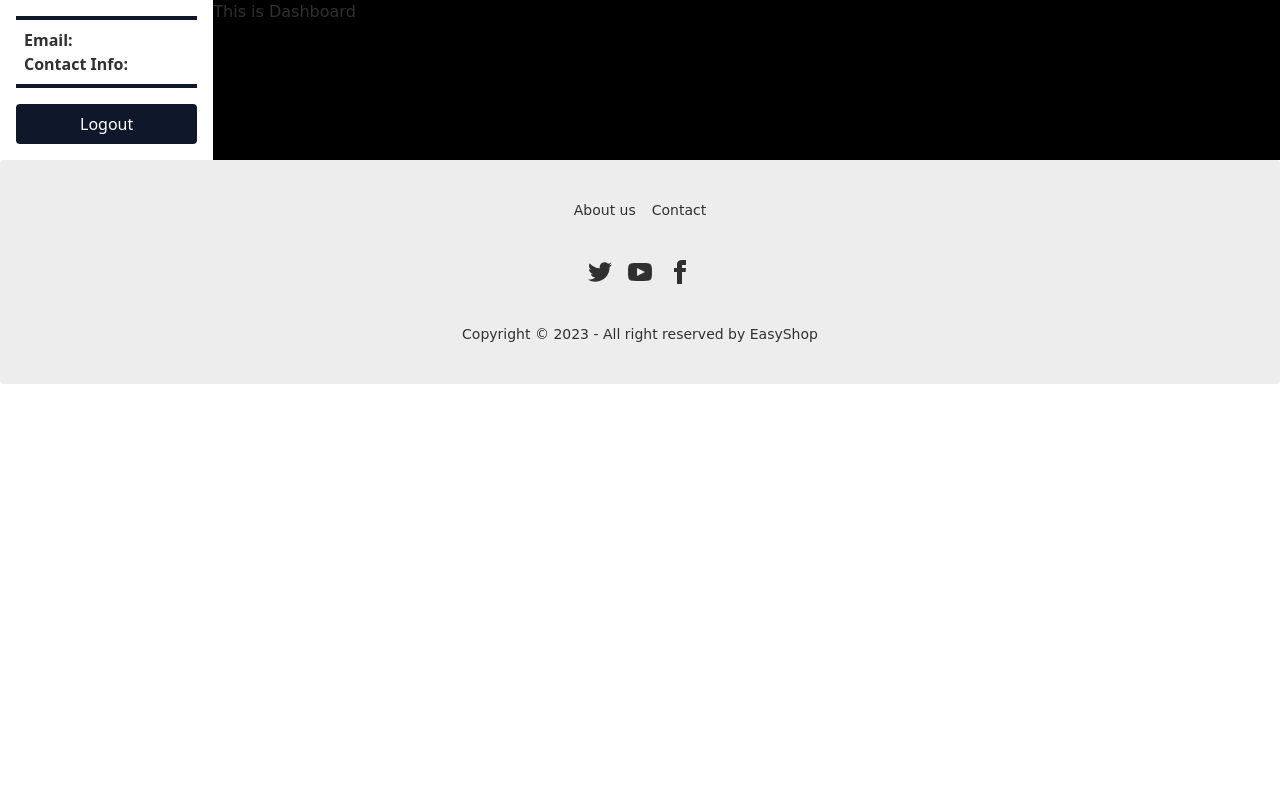
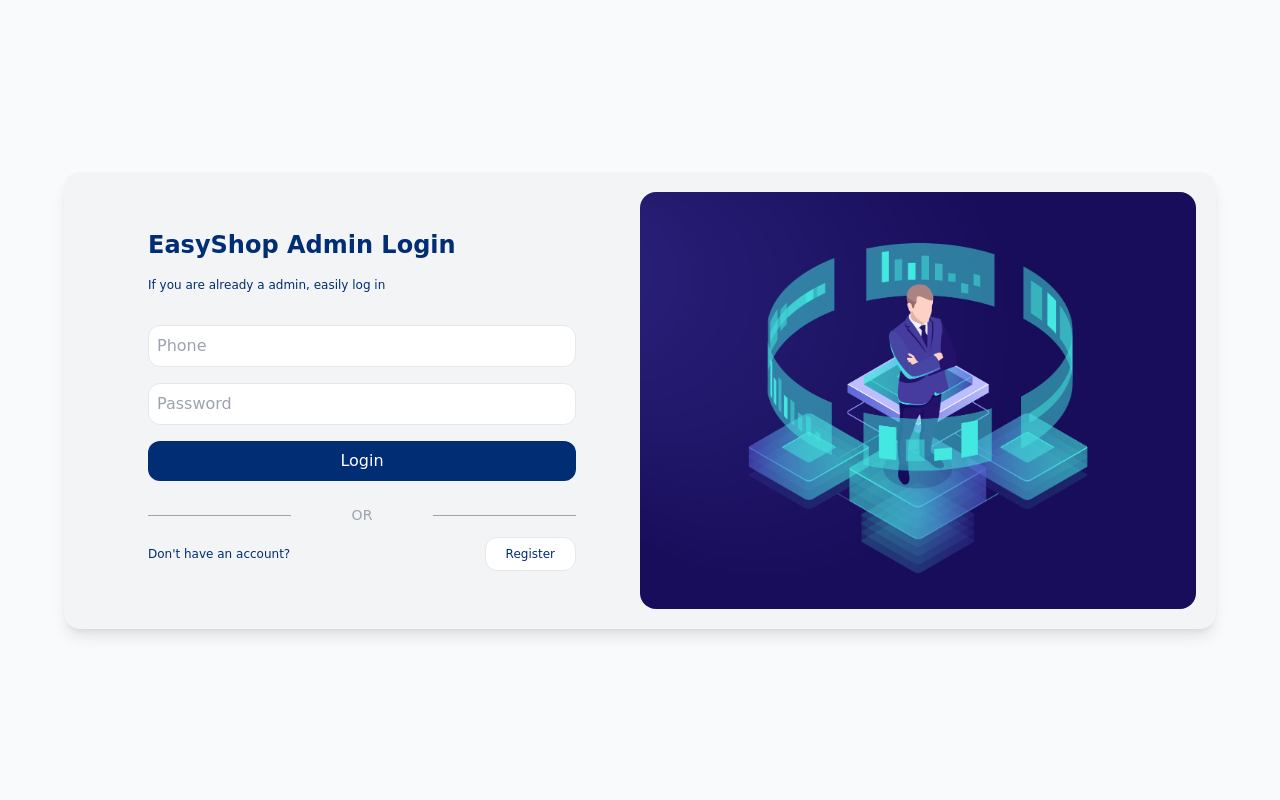
Before and after one commit to MdRahi99/EasyShop, a React (Vite) app: page / in a window 1280 px wide. Shown: the top 800 px of the page. Built offline with nearby package versions, Linux system fonts and the light colour scheme; no server answers.

Commit message:
implement logout functionality

```diff
--- a/src/Components/AdminLogin/AdminLogin.jsx
+++ b/src/Components/AdminLogin/AdminLogin.jsx
@@ -25,6 +25,7 @@
                 if (data.status == "Ok") {
                     alert("Login Successful");
                     window.localStorage.setItem("token", data.data);
+                    window.localStorage.setItem("loggedIn", true);
                     window.location.href = "./";
                 }
             })
--- a/src/Components/Shared/Header/Header.jsx
+++ b/src/Components/Shared/Header/Header.jsx
@@ -4,7 +4,7 @@
 
 const Header = () => {
 
-    const { user } = useContext(AuthContext);
+    const { user, logOut } = useContext(AuthContext);
 
     return (
         <div className='flex flex-col gap-4 p-4'>
@@ -14,7 +14,7 @@
                 <h1>Contact Info: {user.phone}</h1>
             </div>
             <Link className='p-2 bg-slate-900 text-center hover:bg-white hover:text-slate-900 hover:border-x-2 hover:border-slate-900 font-sans text-white rounded'>
-                <button>Logout</button>
+                <button onClick={logOut}>Logout</button>
             </Link>
         </div>
     );
--- a/src/Contexts/AuthProvider/AuthProvider.jsx
+++ b/src/Contexts/AuthProvider/AuthProvider.jsx
@@ -9,6 +9,8 @@
 const AuthProvider = ({ children }) => {
 
     const [user, setUser] = useState([]);
+
+    const isLoggedIn = window.localStorage.getItem("loggedIn");
 
     useEffect(() => {
         const userData = async () => {
@@ -27,7 +29,12 @@
         userData();
     }, []);
 
-    const authInfo = { user };
+    const logOut = () => {
+        window.localStorage.clear();
+        window.location.href="./login";
+    }
+
+    const authInfo = { user, logOut, isLoggedIn };
 
     return (
         <AuthContext.Provider value={authInfo}>
--- a/src/Layouts/AdminLayout.jsx
+++ b/src/Layouts/AdminLayout.jsx
@@ -1,11 +1,16 @@
-import React from 'react';
+import React, { useContext } from 'react';
 import Header from '../Components/Shared/Header/Header';
 import { Outlet } from 'react-router-dom';
 import Footer from '../Components/Shared/Footer/Footer';
+import { AuthContext } from '../Contexts/AuthProvider/AuthProvider';
+import AdminLogin from '../Components/AdminLogin/AdminLogin';
 
 const AdminLayout = () => {
+    const { isLoggedIn } = useContext(AuthContext);
     return (
         <div className='flex flex-col'>
+            {
+                isLoggedIn == 'true' ?
                     <div className='grid grid-cols-12'>
                         <div className='col-span-2 bg-white'>
                             <Header></Header>
@@ -14,6 +19,9 @@
                             <Outlet></Outlet>
                         </div>
                     </div>
+                :
+                <AdminLogin></AdminLogin>
+            }
             <div>
                 <Footer></Footer>
             </div>
```
Lines whose indentation alone changed are shown as unchanged.
